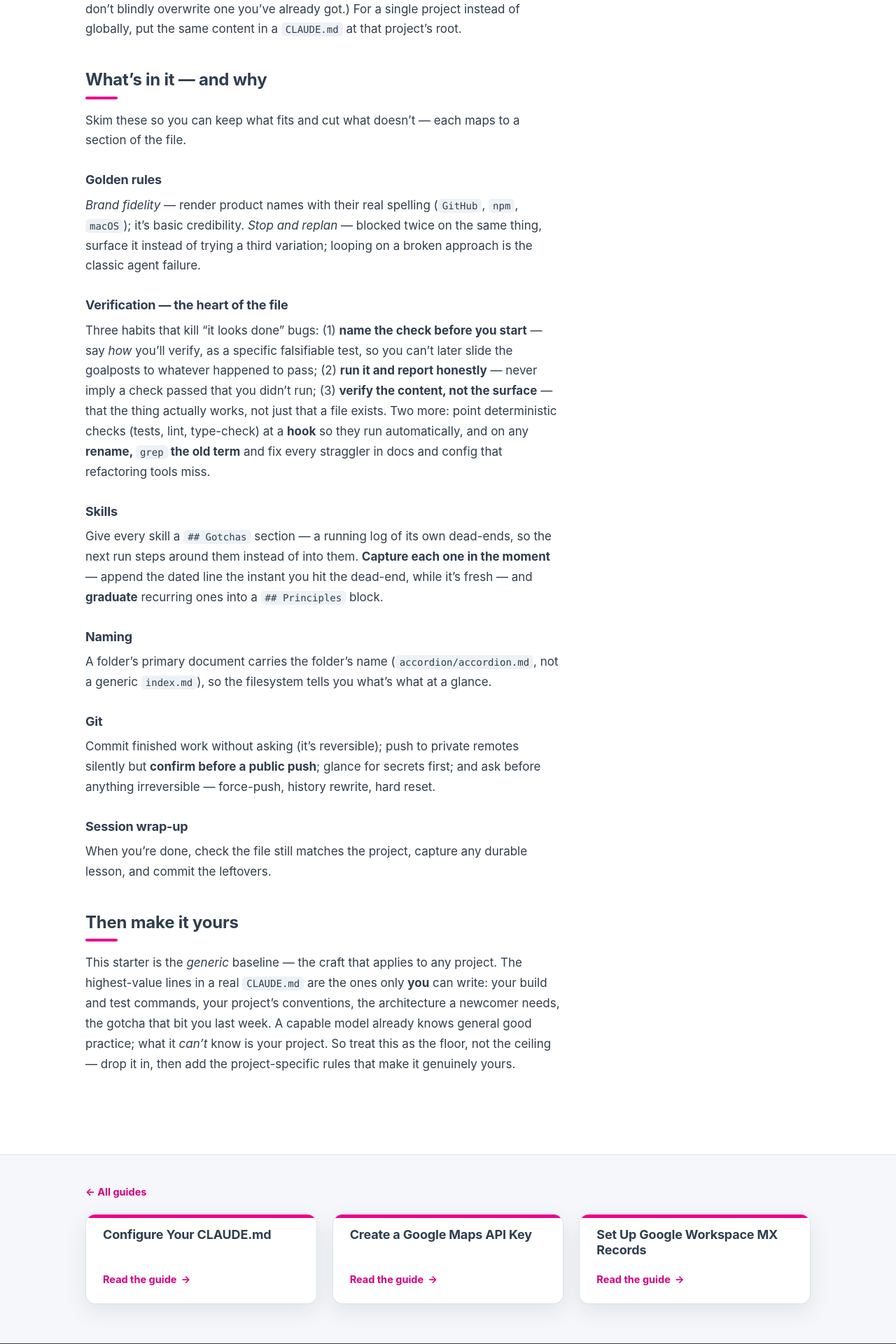
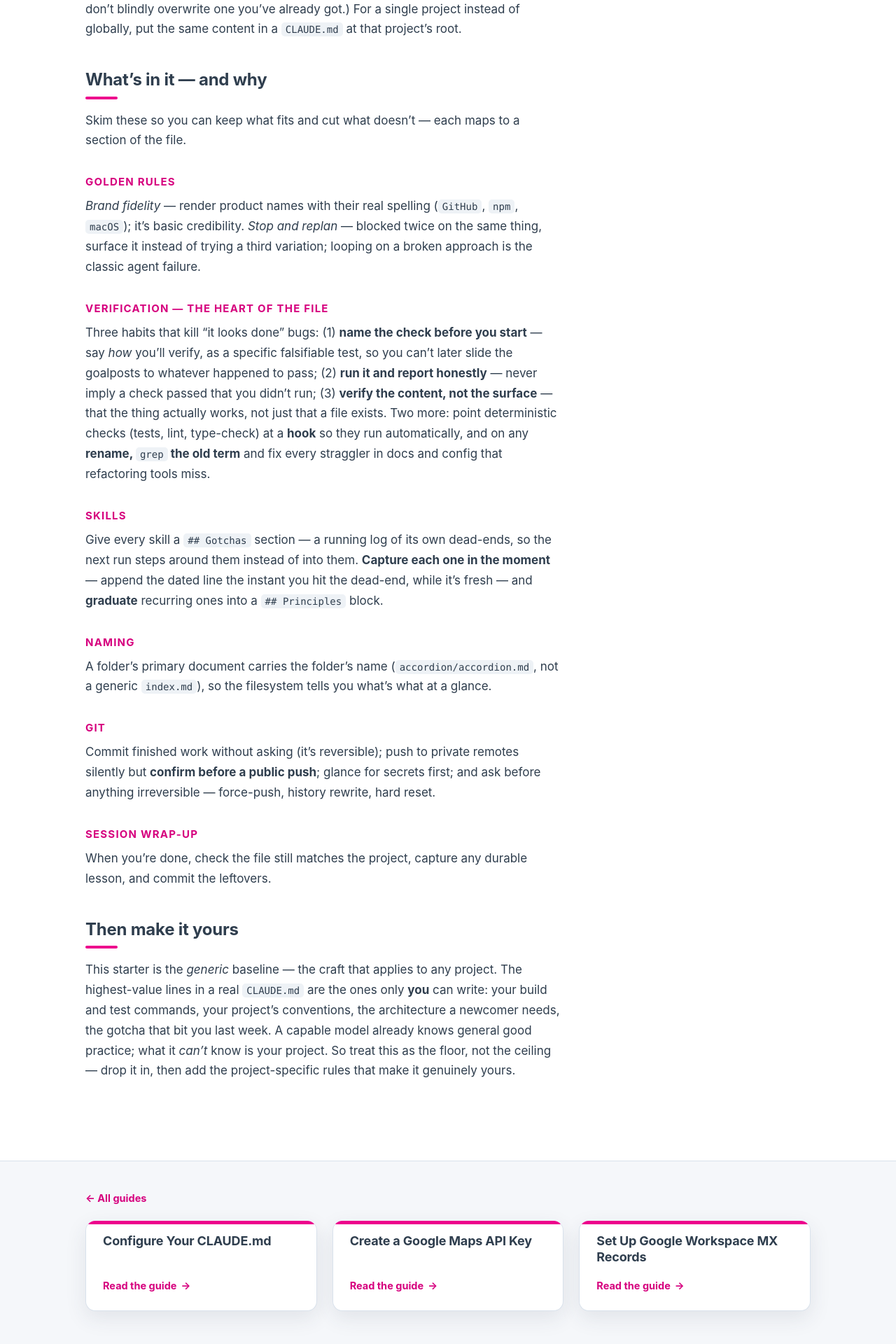
Before and after one commit to theWEBDOGS/guides, a Jekyll site: the page built from configure-your-claude-md/configure-your-claude-md.md, in a window 1280 px wide. Shown: the part 831-2751 px from the top of the page at 70% size. Built offline with Jekyll 4.4.1, drawn with Linux system fonts in a browser that asks for light colours; some web fonts are replaced; our own code applies the rules of GitHub Pages for plain Markdown files.

Commit message:
Publish guides (2026-06-19) [generated]

```diff
--- a/assets/css/guides.css
+++ b/assets/css/guides.css
@@ -166,8 +166,9 @@ article h2::after {
 article h2:first-of-type { margin-top: 0; }
 article h3 {
   font-family: var(--brand-font);
-  font-size: 18px; line-height: 1.3; color: var(--navy); font-weight: 700;
-  letter-spacing: -.01em; margin: 30px 0 10px; scroll-margin-top: 26px;
+  font-size: 15px; line-height: 1.4; color: var(--accent-ink); font-weight: 700;
+  text-transform: uppercase; letter-spacing: .08em;
+  margin: 34px 0 10px; scroll-margin-top: 26px;
 }
 
 article blockquote {
```
